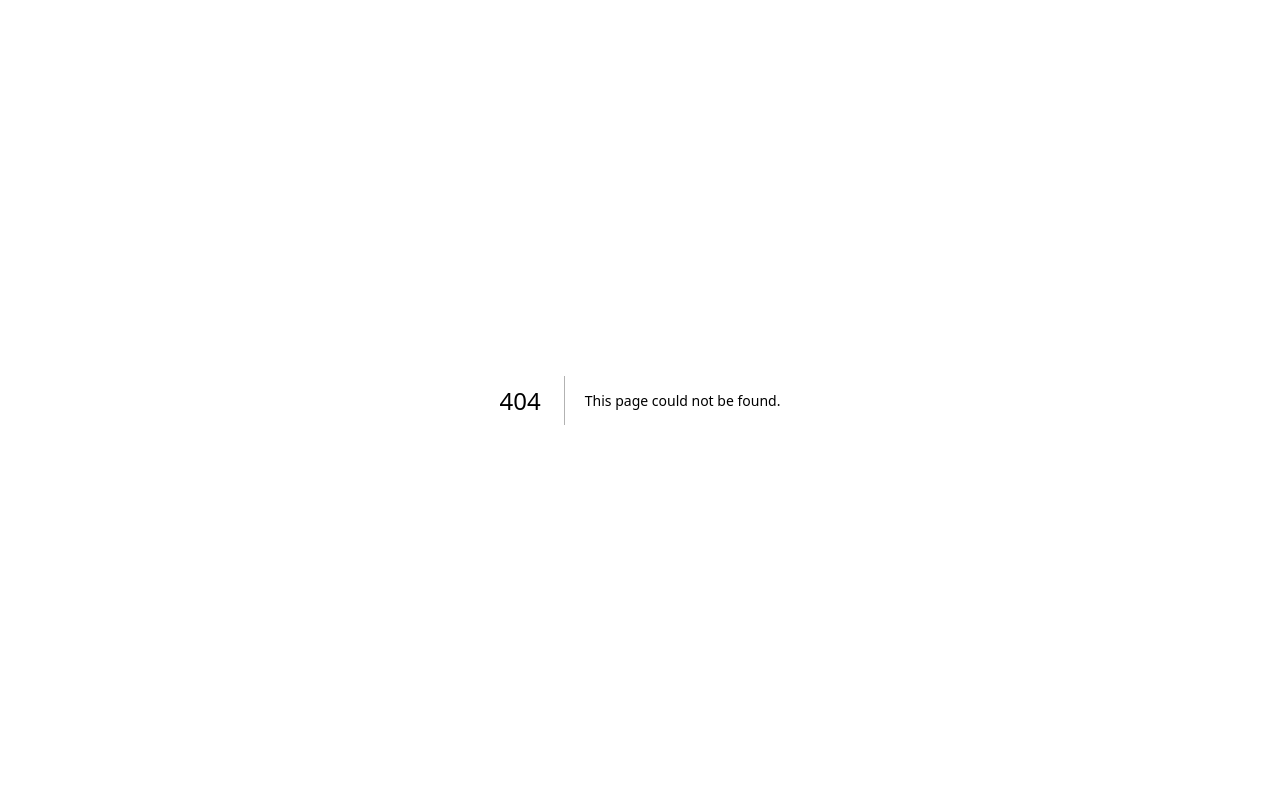
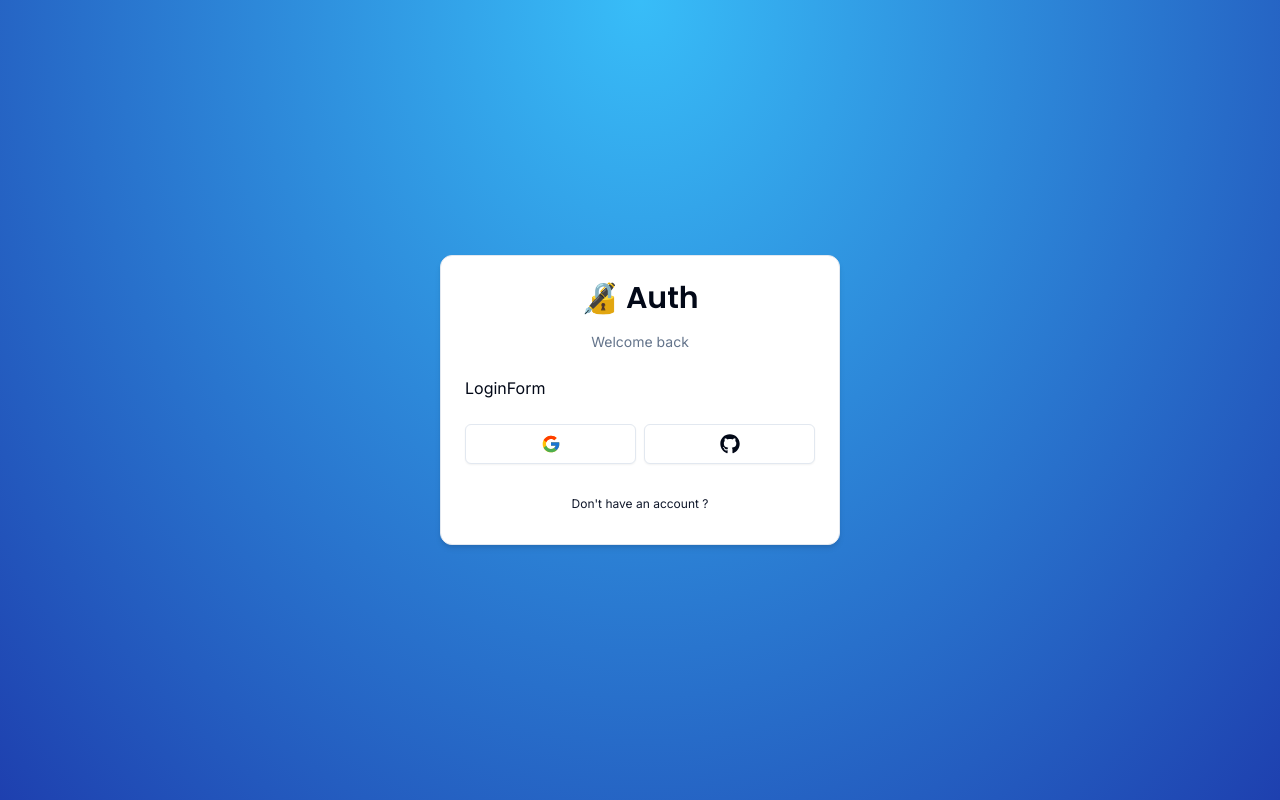
Before and after one commit to chiragyadav2003/NextAuth-V5, a Next.js app: page /auth/login in a window 1280 px wide. Before the commit this address had no page. Built offline with nearby package versions, Linux system fonts and the light colour scheme.

Commit message:
init login form

```diff
--- /dev/null
+++ b/app/auth/login/page.tsx
@@ -0,0 +1,9 @@
+import { LoginForm } from "@/components/auth/login-form"
+
+const LoginPage = () => {
+  return (
+    <LoginForm />
+  )
+}
+
+export default LoginPage
--- /dev/null
+++ b/components/auth/login-form.tsx
@@ -0,0 +1,14 @@
+import { CardWrapper } from "./card-wrapper"
+
+export const LoginForm = () => {
+  return (
+    <CardWrapper
+      headerLabel="Welcome back"
+      backButtonLabel="Don't have an account ?"
+      backButtonHref="/auth/register"
+      showSocial={true}
+    >
+      LoginForm
+    </CardWrapper>
+  )
+}
```
